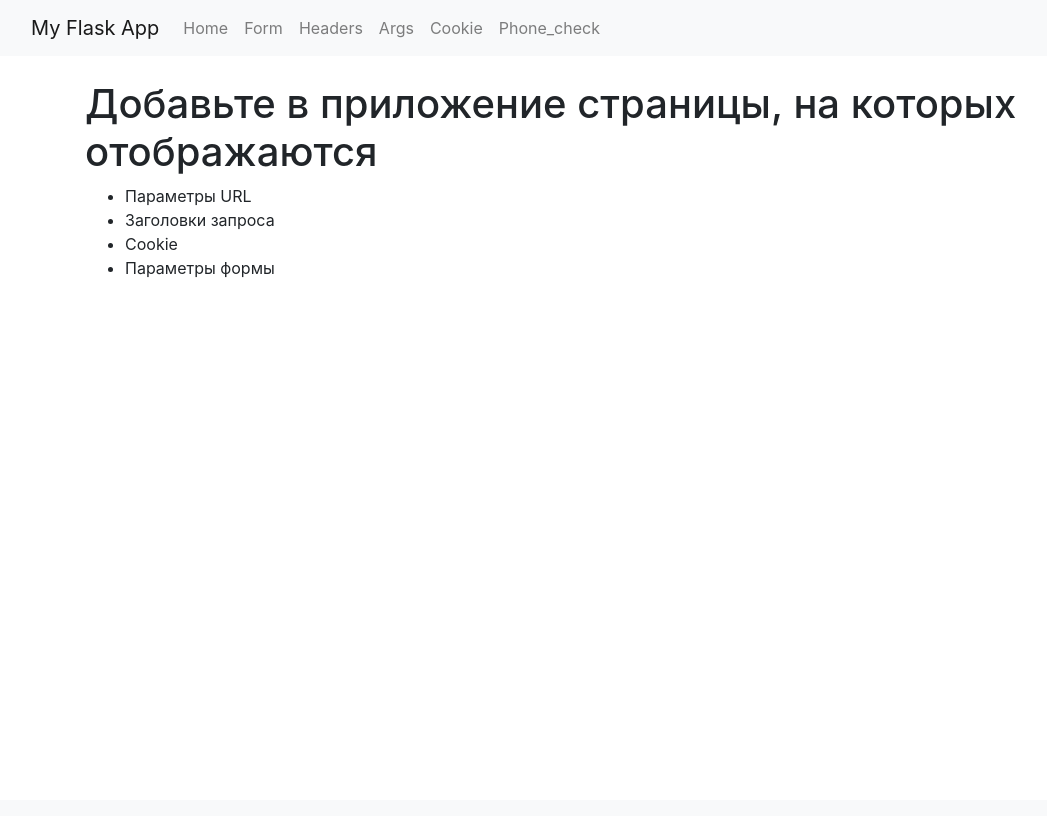
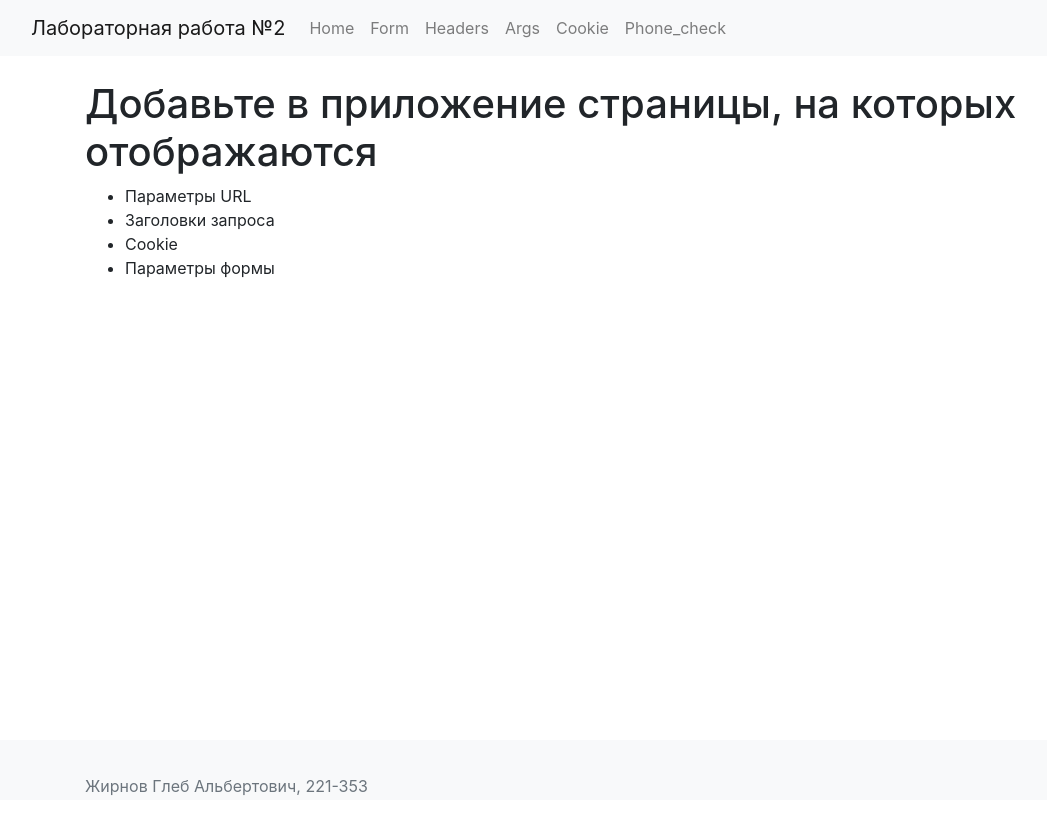
Before and after one commit to glbzhrnv/Zhirnov-221-353-web-dev-2024-2, a Flask app: page / in a window 1280 px wide. Shown: the whole page, without its empty margins (0-1047 px from the left). Before the commit the page ends 277 px from the top, so only its background shows below. Run offline with Flask 2, Linux system fonts and the light colour scheme; some libraries are stand-ins or nearby versions.

Commit message:
lab2
lab2

```diff
--- a/lab2/app/app.py
+++ b/lab2/app/app.py
@@ -31,6 +31,10 @@ def args():
 def cookie():
     return render_template('cookie.html')
 
+@app.context_processor
+def inject_footer():
+    return dict(footer_text='Жирнов Глеб Альбертович, 221-353')
+
 @app.route('/phone_check', methods=['GET', 'POST'])
 def phone_check():
     if request.method == 'POST':
--- a/lab2/app/templates/base.html
+++ b/lab2/app/templates/base.html
@@ -3,13 +3,30 @@
 <head>
     <meta charset="UTF-8">
     <meta name="viewport" content="width=device-width, initial-scale=1.0">
-    <title>My Flask App</title>
+    <title>Лабораторная работа №2</title>
     <link rel="stylesheet" href="https://stackpath.bootstrapcdn.com/bootstrap/4.5.2/css/bootstrap.min.css">
+    <style>
+        html {
+            position: relative;
+            min-height: 100%;
+        }
+        body {
+            margin-bottom: 60px;
+        }
+        footer {
+            position: absolute;
+            bottom: 0;
+            width: 100%;
+            height: 60px; /* высота футера */
+            line-height: 60px; /* высота текста в футере */
+            background-color: #f5f5f5; /* цвет фона футера */
+        }
+    </style>
 </head>
 <body>
     <nav class="navbar navbar-expand-lg navbar-light bg-light">
         <div class="container-fluid">
-            <a class="navbar-brand" href="#">My Flask App</a>
+            <a class="navbar-brand" href="#">Лабораторная работа №2</a>
             <button class="navbar-toggler" type="button" data-toggle="collapse" data-target="#navbarNav" aria-controls="navbarNav" aria-expanded="false" aria-label="Toggle navigation">
                 <span class="navbar-toggler-icon"></span>
             </button>
@@ -42,6 +59,11 @@
         {% block content %}
         {% endblock %}
     </div>
+    <footer class="footer mt-auto py-3 bg-light">
+        <div class="container">
+            <span class="text-muted">{{ footer_text }}</span>
+        </div>
+    </footer>
 
     <script src="https://code.jquery.com/jquery-3.5.1.slim.min.js"></script>
     <script src="https://cdn.jsdelivr.net/npm/@popperjs/core@2.5.4/dist/umd/popper.min.js"></script>
```
